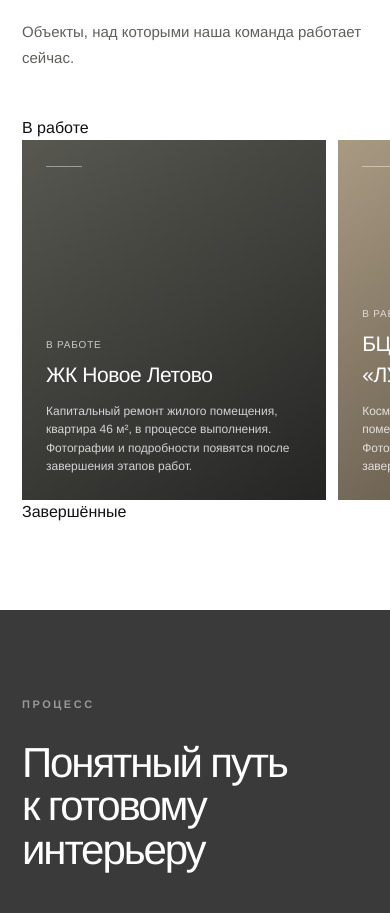
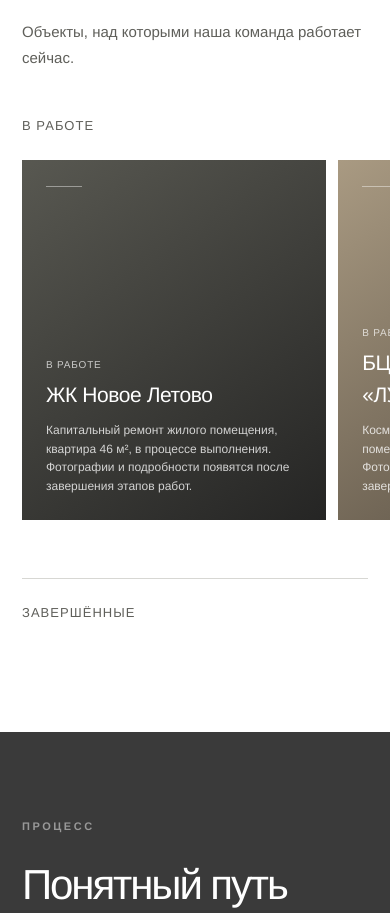
Before and after one commit to artemy-os/formula-remonta, a Next.js app: page / in a window 390 px wide. Shown: the part 4028-4941 px from the top of the page. Built offline with nearby package versions, Linux system fonts and the light colour scheme.

Commit message:
Add project section headings

```diff
--- a/app/globals.css
+++ b/app/globals.css
@@ -437,6 +437,21 @@ h1 {
   line-height: 1.75;
 }
 
+.projects-group + .projects-group {
+  margin-top: 82px;
+  padding-top: 30px;
+  border-top: 1px solid var(--line);
+}
+
+.projects-group-title {
+  margin: 0 0 24px;
+  color: #5f5f5a;
+  font-size: 13px;
+  font-weight: 500;
+  letter-spacing: .08em;
+  text-transform: uppercase;
+}
+
 .project-grid {
   display: grid;
   grid-template-columns: repeat(3, minmax(0, 1fr));
@@ -847,6 +862,11 @@ footer > span {
     margin-top: 22px;
   }
 
+  .projects-group + .projects-group {
+    margin-top: 58px;
+    padding-top: 24px;
+  }
+
   .project-grid {
     display: flex;
     overflow-x: auto;
```
